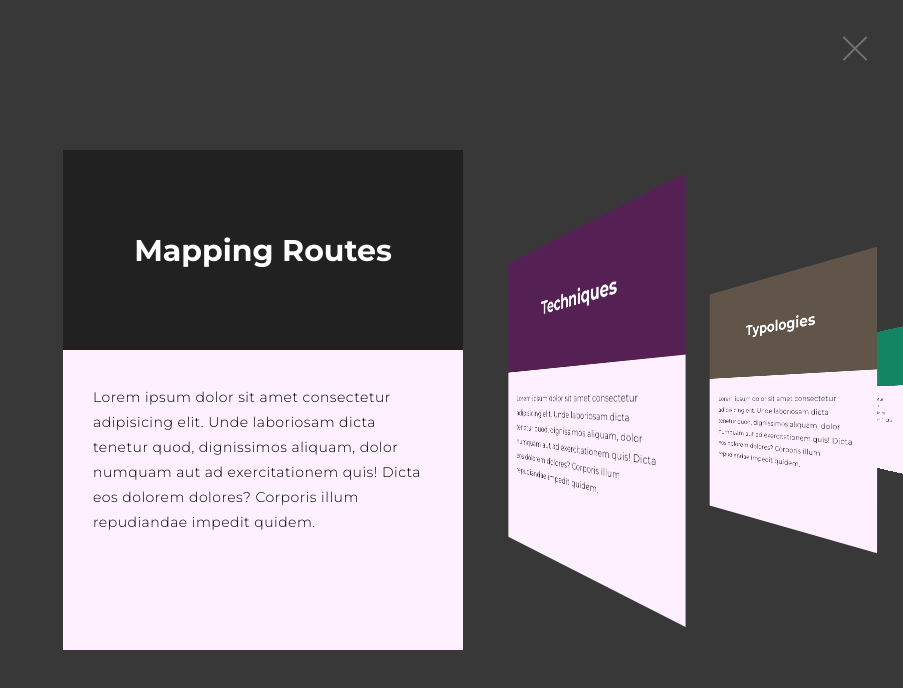
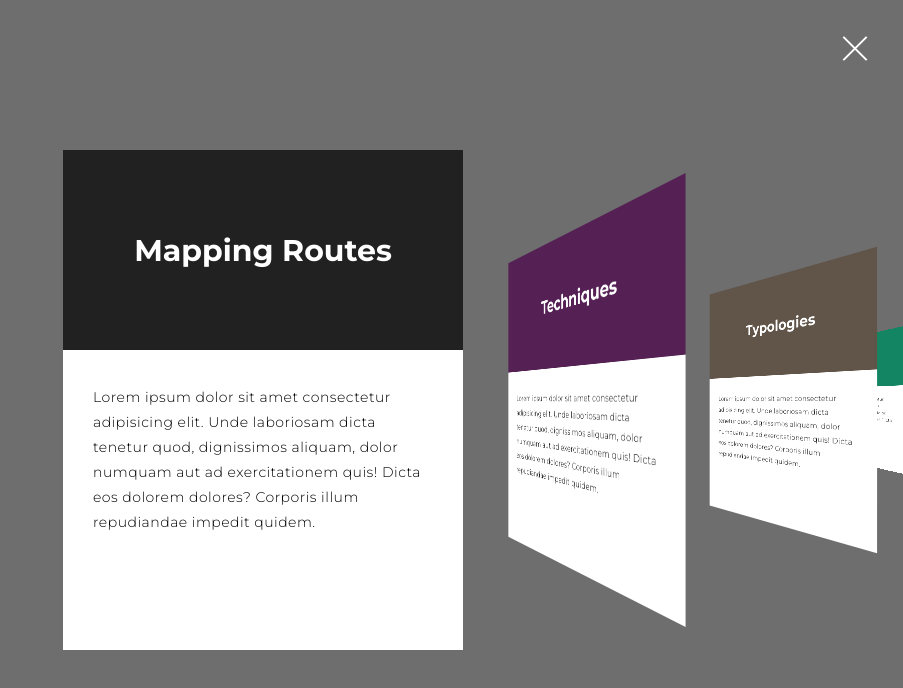
Before and after one commit to Savant-ai/savant-ai.github.io, a plain HTML site: page services-coverflow-geo.html in a window 1280 px wide. Shown: the whole page, without its empty margins (377-1280 px from the left). Drawn offline with nearby package versions, Linux system fonts and the light colour scheme.

Commit message:
Coverflow color changes

```diff
--- a/css/services-cards.css
+++ b/css/services-cards.css
@@ -1,3 +1,8 @@
+*{
+    --body-bg: #6e6e6e ;
+    --text-background: #fff ;
+}
+
 /* Close button */
 .close {
     position: absolute;
@@ -5,10 +10,6 @@
     top: 32px;
     width: 32px;
     height: 32px;
-    opacity: 0.3;
-  }
-  .close:hover {
-    opacity: 1;
   }
   .close:before, .close:after {
     position: absolute;
@@ -32,7 +33,7 @@
     display: flex !important;
     align-items: center !important;
     min-height: 100vh !important;
-    background: #383838 !important;
+    background: var(--body-bg) !important;
 }
 
 
@@ -43,13 +44,13 @@
     justify-content: center !important;
     align-items: center !important;
     min-height: 100vh !important;
-    background: #383838 !important;
+    background: var(--body-bg) !important;
     font-family: 'Poppins', sans-serif !important;
 }
 
 .card  {
     position: relative !important;
-    background: #fff0ff !important;
+    background: var(--text-background) !important;
     width: 400px !important;
     height: 500px !important;
     margin: 0 auto !important;
@@ -80,7 +81,7 @@
     background: #000 !important;
 }
 .card .sliderText h3{
-    color: #fff !important;
+    color: var(--text-background) !important;
     font-size: 3rem !important;
 }
 
```
